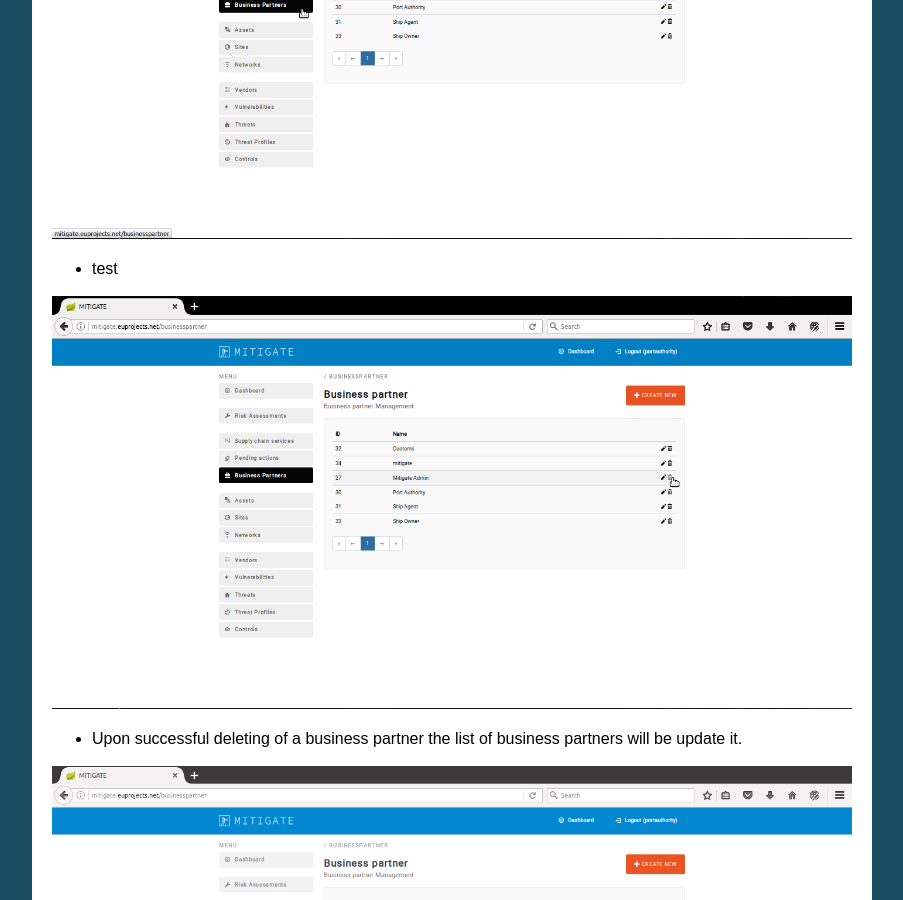
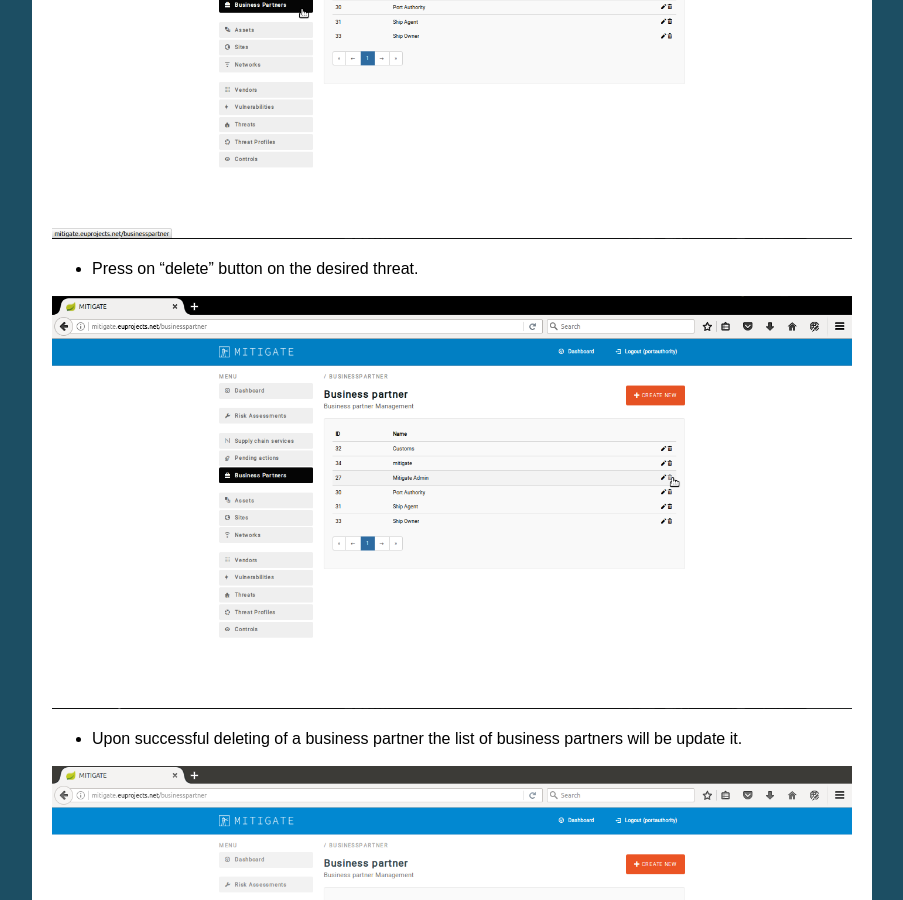
Before and after one commit to singularlogic/mitigate-documentation, a Sphinx documentation site: the page built from docs/pc_questions.rst, in a window 1280 px wide and 900 px high, scrolled down 5744 px. Shown: the whole window, without its empty margins (198-1101 px from the left). Built offline with Sphinx 7.4.7, drawn with Linux system fonts in a browser that asks for light colours.

Commit message:
Update pc_questions.rst

```diff
--- a/docs/pc_questions.rst
+++ b/docs/pc_questions.rst
@@ -29,9 +29,6 @@ Add a Business Partner
 - Upon succesful declaration of the new business partner  the list of declare business partners  will be update it.
 
 .. image:: assets/bp.png
-
-
-
 
 
 Edit a Bussiness Partner
@@ -69,7 +66,7 @@ Delete a Bussiness Partner
 
 .. image:: assets/bp.png
 
-- test
+- Press on “delete” button on the desired threat.
 
 .. image:: assets/dp_2.png
 
```
